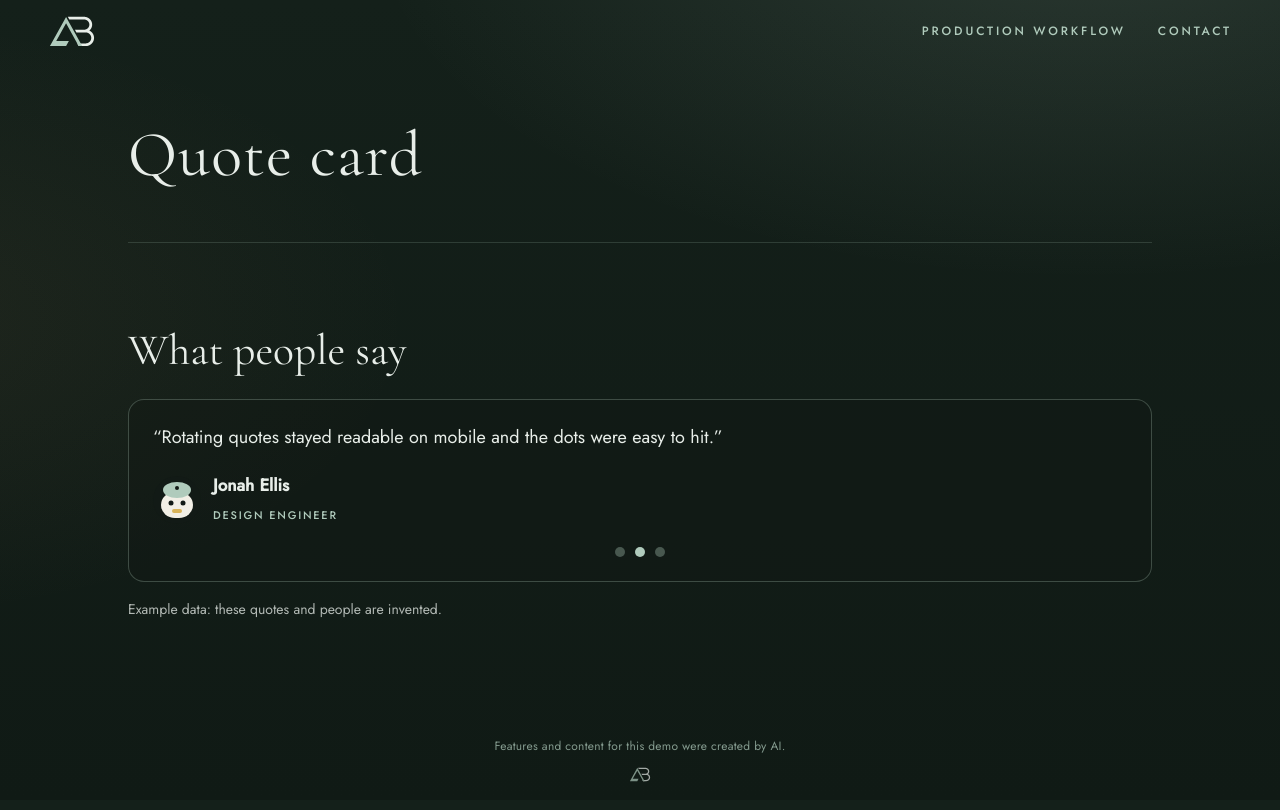
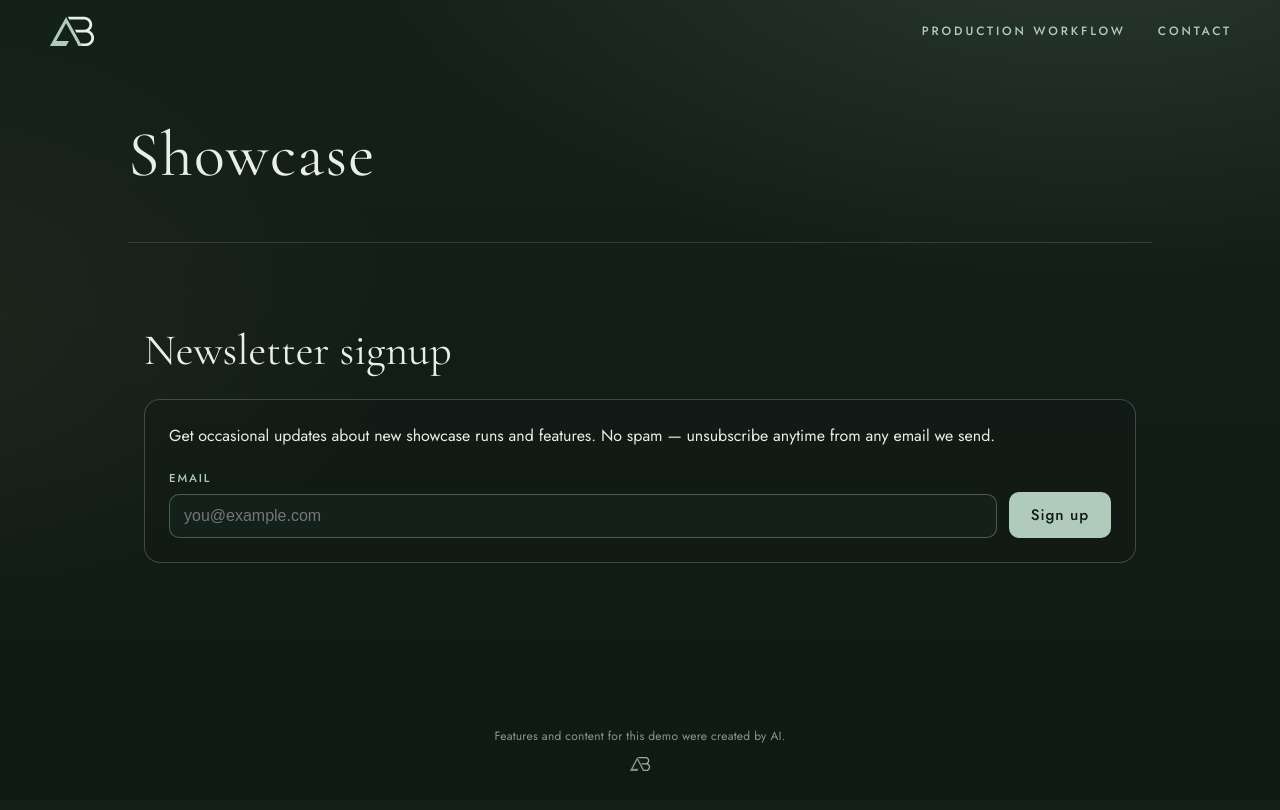
Before and after one commit to ashtonbach/agent-showcase, a Next.js app: page /showcase/ in a window 1280 px wide. Built offline with nearby package versions, Linux system fonts and the light colour scheme.

Commit message:
Feature: Newsletter signup card (Authors: Alder) (#456)
Merged after Rowan (AI reviewer) approved a5e2d27 and the v2 gate, build and functional checks passed. Author: Alder (AI coder)

Co-author: Alder (AI coder)

```diff
--- a/app/lab/current.json
+++ b/app/lab/current.json
@@ -1 +1 @@
-{"slug":"testimonial-card"}
+{"slug":"custom-1793864978"}
--- /dev/null
+++ b/app/lab/custom-1793864978/index.tsx
@@ -0,0 +1,86 @@
+"use client";
+
+import { useCallback, useState, type FormEvent } from "react";
+
+const css = `
+[data-lab="custom-1793864978"] { max-width: min(720px, 100%); margin: 8px auto 56px; padding: 0 16px; box-sizing: border-box; }
+[data-lab="custom-1793864978"] .lab-card { border: 1px solid rgba(176, 203, 188, 0.28); border-radius: 16px; padding: 24px; background: rgba(18, 26, 22, 0.45); }
+[data-lab="custom-1793864978"] .lab-lead { margin: 0 0 20px; color: var(--mist, #E8EEE9); line-height: 1.55; font-size: 1rem; }
+[data-lab="custom-1793864978"] .lab-form { display: flex; flex-wrap: wrap; gap: 12px; align-items: stretch; }
+[data-lab="custom-1793864978"] .lab-field { flex: 1 1 200px; min-width: 0; display: flex; flex-direction: column; gap: 6px; }
+[data-lab="custom-1793864978"] .lab-label { font-family: var(--sans); font-weight: 500; letter-spacing: 0.16em; text-transform: uppercase; font-size: 0.72rem; color: var(--sage, #B0CBBC); }
+[data-lab="custom-1793864978"] .lab-input { width: 100%; box-sizing: border-box; padding: 12px 14px; border-radius: 10px; border: 1px solid rgba(176, 203, 188, 0.35); background: #14201A; color: var(--mist, #F2EFE6); font-size: 1rem; }
+[data-lab="custom-1793864978"] .lab-input:focus { outline: 2px solid var(--sage, #B0CBBC); outline-offset: 2px; }
+[data-lab="custom-1793864978"] .lab-btn { flex: 0 0 auto; align-self: flex-end; padding: 12px 22px; border-radius: 10px; border: none; background: var(--sage, #B0CBBC); color: #121A16; font-family: var(--sans); font-weight: 500; letter-spacing: 0.06em; cursor: pointer; font-size: 0.95rem; }
+[data-lab="custom-1793864978"] .lab-btn:hover { filter: brightness(1.05); }
+[data-lab="custom-1793864978"] .lab-msg { margin: 14px 0 0; font-size: 0.95rem; line-height: 1.45; }
+[data-lab="custom-1793864978"] .lab-msg--ok { color: var(--mist, #E8EEE9); }
+[data-lab="custom-1793864978"] .lab-msg--err { color: #f0c4bc; }
+@media (prefers-reduced-motion: reduce) { [data-lab="custom-1793864978"] .lab-btn { transition: none; } }
+`;
+
+export default function Lab() {
+  const [email, setEmail] = useState("");
+  const [status, setStatus] = useState<"idle" | "done" | "invalid">("idle");
+
+  const onSubmit = useCallback(
+    (e: FormEvent<HTMLFormElement>) => {
+      e.preventDefault();
+      const trimmed = email.trim();
+      if (!trimmed || !/^[^\s@]+@[^\s@]+\.[^\s@]+$/.test(trimmed)) {
+        setStatus("invalid");
+        return;
+      }
+      setStatus("done");
+    },
+    [email]
+  );
+
+  return (
+    <section data-lab="custom-1793864978" aria-labelledby="custom-1793864978-title">
+      <style>{css}</style>
+      <h2 id="custom-1793864978-title">Newsletter signup</h2>
+      <div className="lab-card">
+        <p className="lab-lead">
+          Get occasional updates about new showcase runs and features. No spam — unsubscribe anytime from any email we send.
+        </p>
+        {status === "done" ? (
+          <p className="lab-msg lab-msg--ok" role="status">
+            Thanks — you&apos;re on the list. We&apos;ll only write when there&apos;s something worth sharing.
+          </p>
+        ) : (
+          <form className="lab-form" onSubmit={onSubmit} noValidate>
+            <div className="lab-field">
+              <label className="lab-label" htmlFor="custom-1793864978-email">
+                Email
+              </label>
+              <input
+                id="custom-1793864978-email"
+                className="lab-input"
+                type="email"
+                name="email"
+                autoComplete="email"
+                placeholder="you@example.com"
+                value={email}
+                onChange={(ev) => {
+                  setEmail(ev.target.value);
+                  if (status === "invalid") setStatus("idle");
+                }}
+                aria-invalid={status === "invalid"}
+                aria-describedby={status === "invalid" ? "custom-1793864978-err" : undefined}
+              />
+            </div>
+            <button type="submit" className="lab-btn">
+              Sign up
+            </button>
+            {status === "invalid" ? (
+              <p id="custom-1793864978-err" className="lab-msg lab-msg--err" role="alert">
+                Enter a valid email address to join.
+              </p>
+            ) : null}
+          </form>
+        )}
+      </div>
+    </section>
+  );
+}
--- a/app/page.tsx
+++ b/app/page.tsx
@@ -1,4 +1,4 @@
-import Lab from "./lab/testimonial-card";
+import Lab from "./lab/custom-1793864978";
 import { readDemoKey, demoTitle } from "./demo-name";
 const demoKey = readDemoKey();
 const demoName = demoTitle();
```
